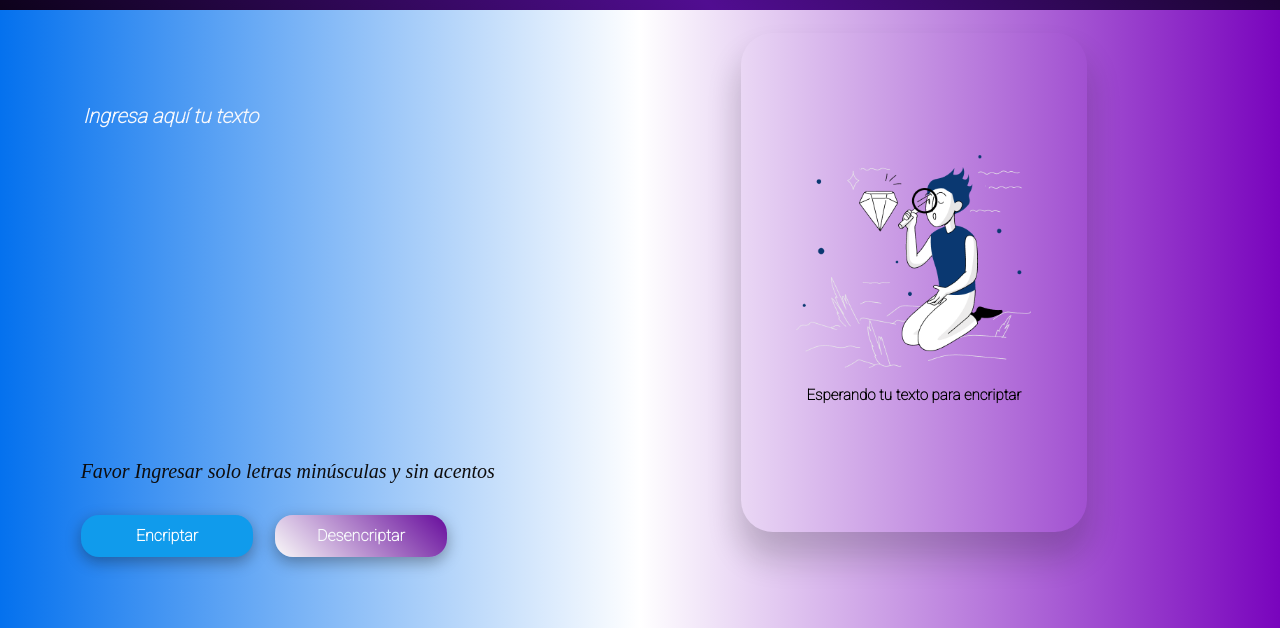
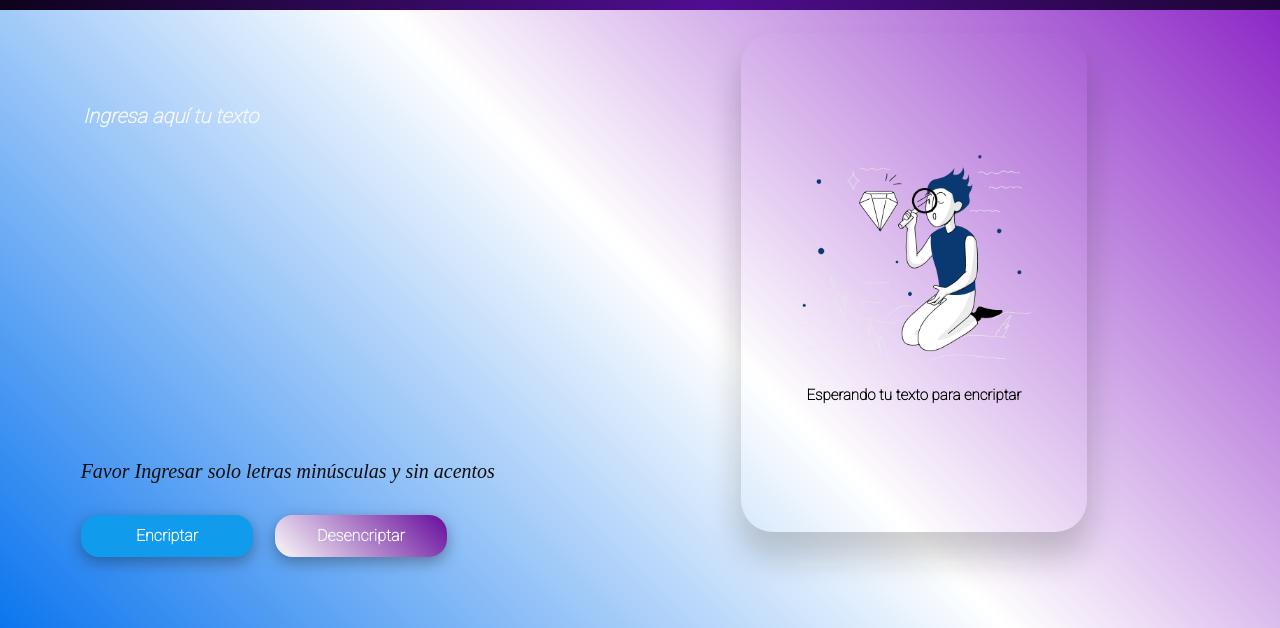
Before and after one commit to wilsonosorio/Alura_LATAM, a plain HTML site: page index.html in a window 1280 px wide. Shown: the part 139-767 px from the top of the page. Drawn offline with Linux system fonts and the light colour scheme.

Commit message:
Actualizar css inclinación del gradiente del main

```diff
--- a/style.css
+++ b/style.css
@@ -2,7 +2,7 @@ html, body{
     font-family: 'Roboto', sans-serif;
     height: 100%;
     width: 100%;
-    background: linear-gradient(90deg, #0471ee,#ffffff,#7904bd 100%) ;
+    background: linear-gradient(45deg, #0471ee,#ffffff,#7904bd 100%) ;
 }
 html{
     display: flex;
```
